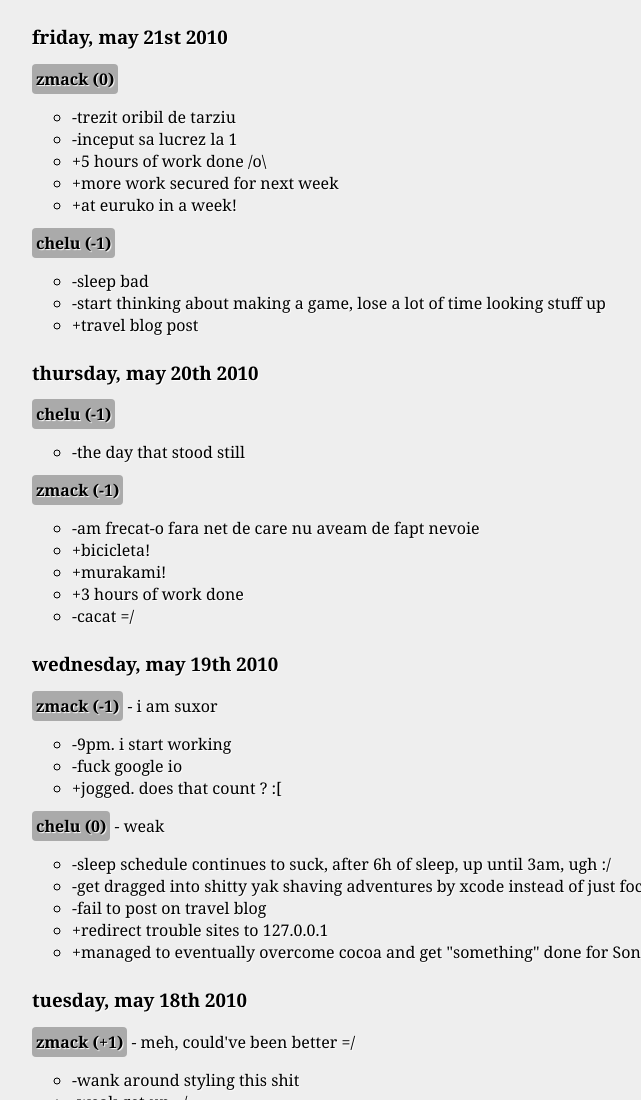
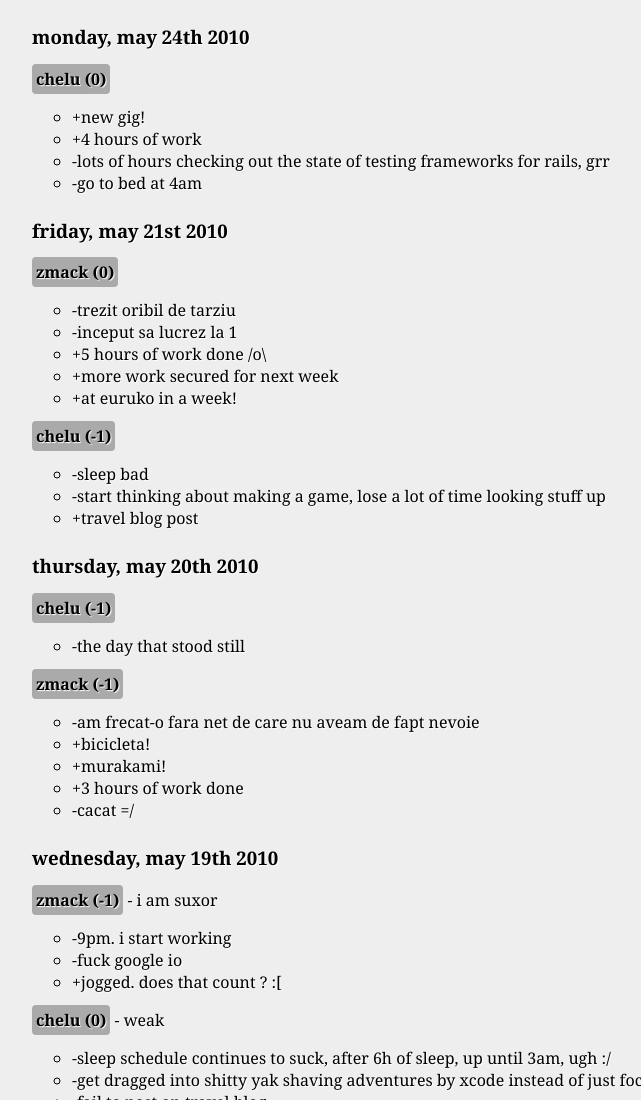
Before and after one commit to zmack/mocofan, a plain HTML site: page status.html in a window 1280 px wide. Shown: the top 1100 px of the page, without its empty margins (24-665 px from the left). Drawn offline with nearby package versions, Linux system fonts and the light colour scheme.

Commit message:
a bright new week

```diff
--- a/status.html
+++ b/status.html
@@ -26,6 +26,18 @@
   </head>
   <body>
     <ol>
+
+      <li>
+        <h3>monday, may 24th 2010</h3>
+        <div><p><strong class="author">chelu (0)</strong></p>
+          <ul>
+            <li>+new gig!</li>
+            <li>+4 hours of work</li>
+            <li>-lots of hours checking out the state of testing frameworks for rails, grr</li>
+            <li>-go to bed at 4am</li>
+          </ul>
+        </div>
+      </li>
 
       <li>
         <h3>friday, may 21st 2010</h3>
```
